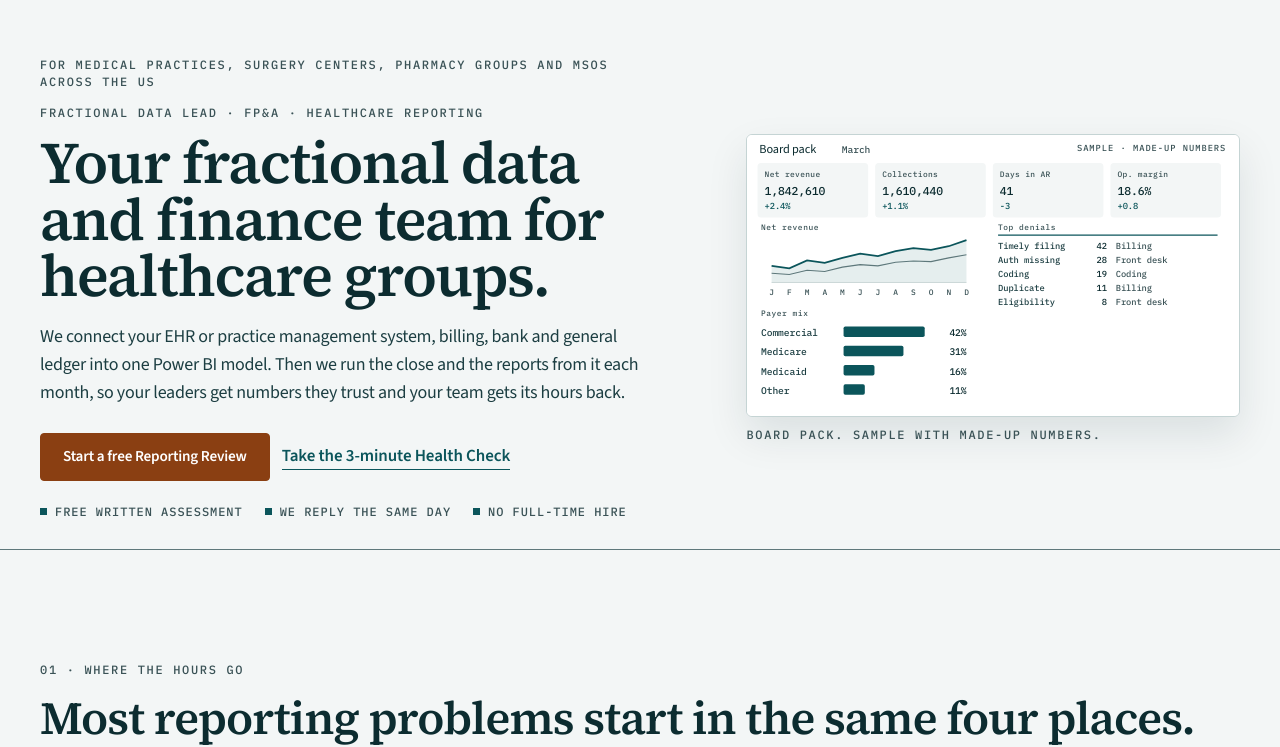
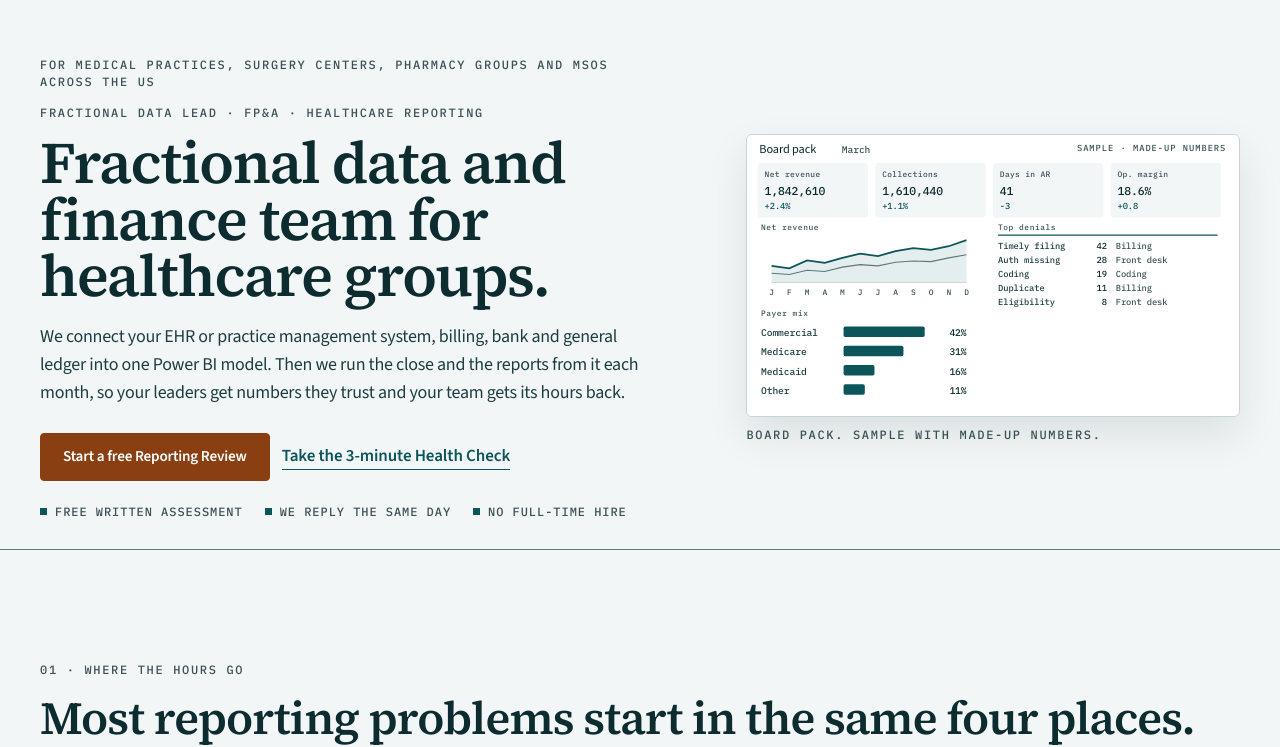
Before and after one commit to pedrodahdah1/ddhconsulting.com, a plain HTML site: page index.html in a window 1280 px wide. Shown: the part 76-823 px from the top of the page. Drawn offline with Linux system fonts and the light colour scheme.

Commit message:
Drop "Your" from the homepage hero headline.
The H1 is now "Fractional data and finance team for healthcare groups."

Co-authored-by: deadpool <pedrodahdah1@users.noreply.github.com>

```diff
--- a/index.html
+++ b/index.html
@@ -196,7 +196,7 @@
     <div>
       <p class="eyebrow">For medical practices, surgery centers, pharmacy groups and MSOs<br>across the US</p>
       <p class="eyebrow">Fractional data lead · FP&amp;A · Healthcare reporting</p>
-      <h1>Your fractional data and finance team for healthcare groups.</h1>
+      <h1>Fractional data and finance team for healthcare groups.</h1>
       <p class="lede">We connect your EHR or practice management system, billing, bank and general ledger into one Power BI model. Then we run the close and the reports from it each month, so your leaders get numbers they trust and your team gets its hours back.</p>
       <div class="cta-row">
         <a class="btn btn-primary" href="/apply.html">Start a free Reporting Review</a>
```
